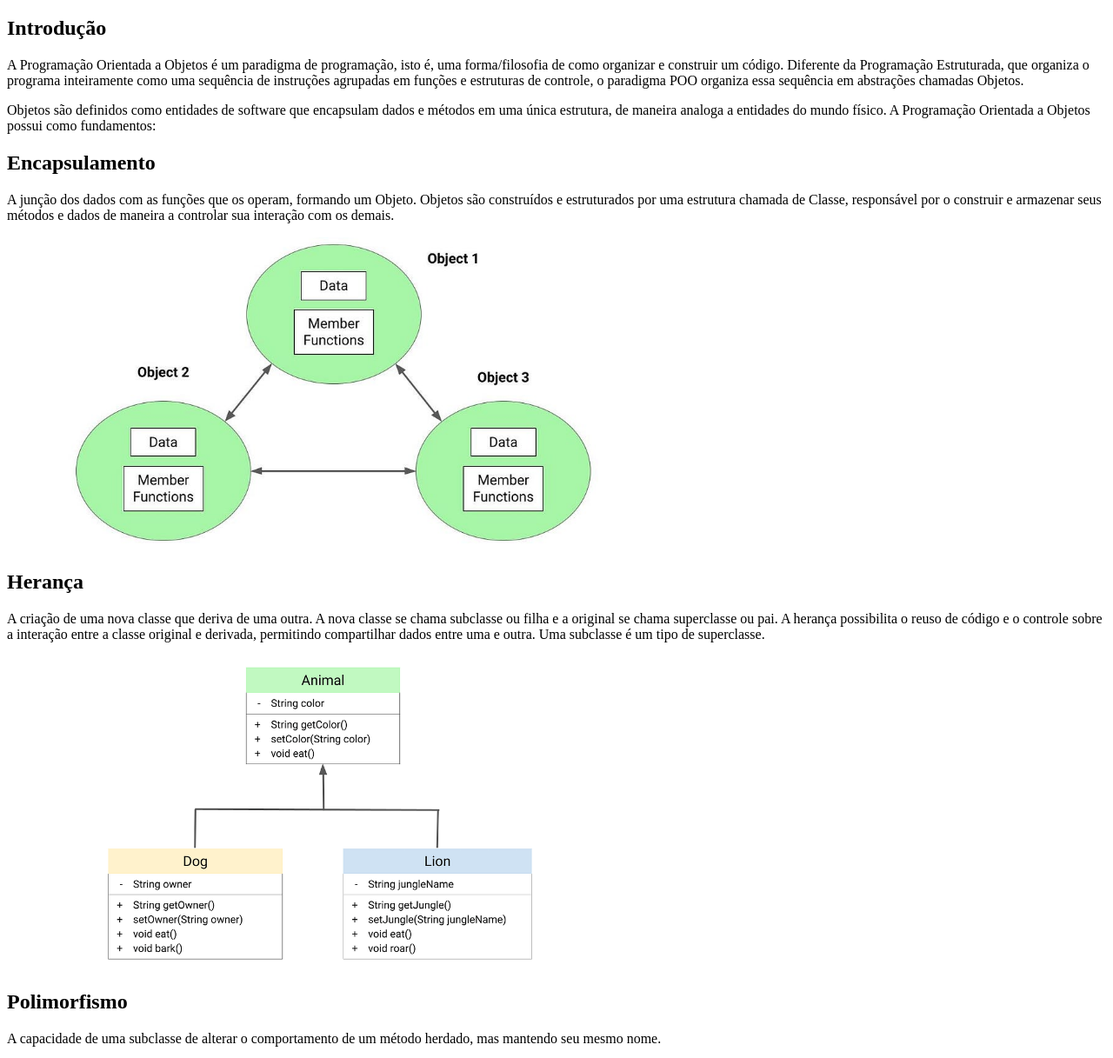
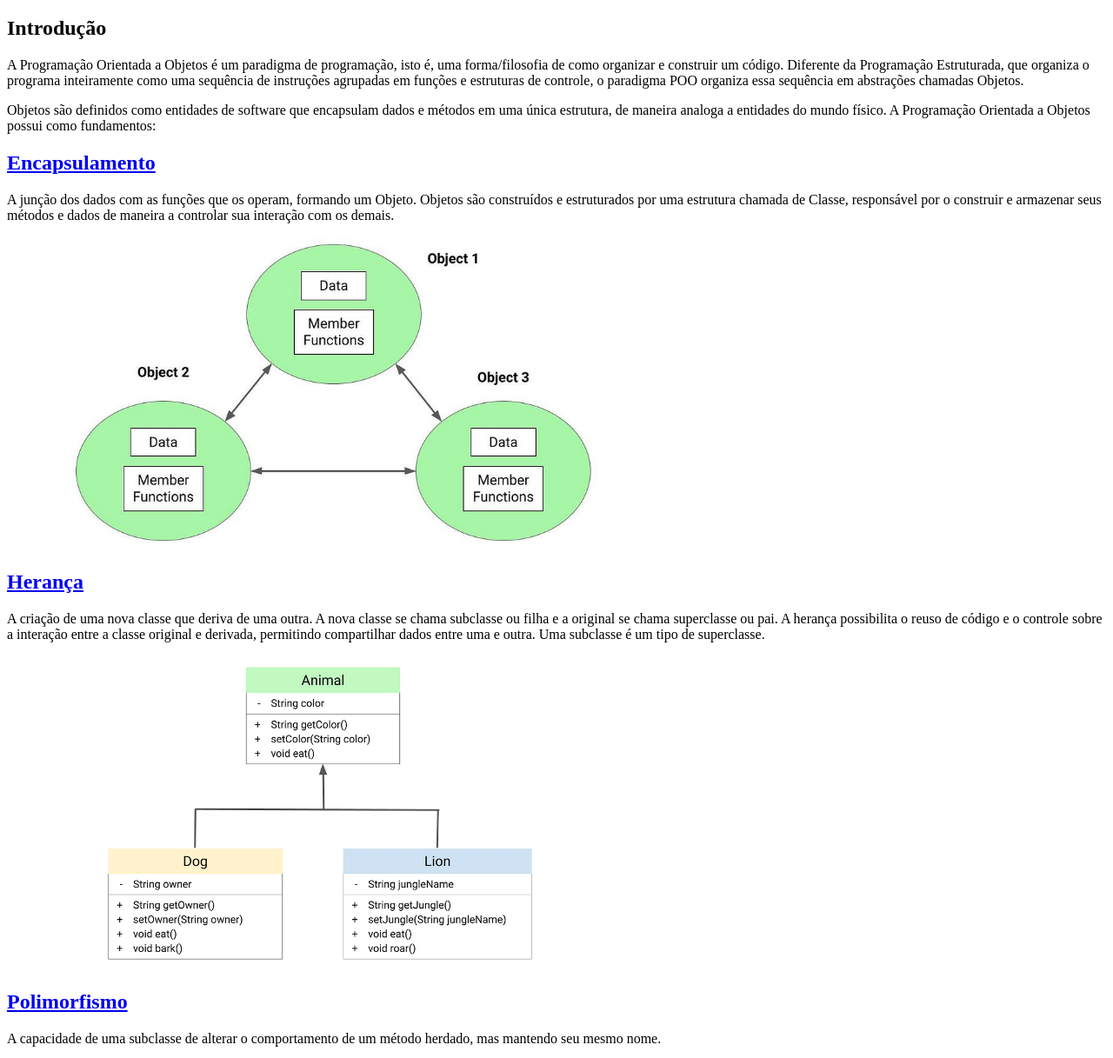
Before and after one commit to ArturBecker55/HTML, a plain HTML site: page index.html in a window 1280 px wide. Shown: the part 61-1278 px from the top of the page at 87% size. Drawn offline with Linux system fonts and the light colour scheme.

Commit message:
bug fixing

```diff
--- a/index.html
+++ b/index.html
@@ -24,7 +24,7 @@
         </section>
 
         <section>
-            <h2><a href="https://en.wikipedia.org/wiki/Encapsulation_(computer_programming)" target="_blank"></a>Encapsulamento</h2>
+            <h2><a href="https://en.wikipedia.org/wiki/Encapsulation_(computer_programming)" target="_blank">Encapsulamento</a></h2>
             <p>
                     A junção dos dados com as funções que os operam, formando um Objeto.
                 Objetos são construídos e estruturados por uma estrutura chamada de Classe,
@@ -36,7 +36,7 @@
         </section>
 
         <section>
-            <h2><a href="https://en.wikipedia.org/wiki/Inheritance_(object-oriented_programming)" target="_blank"></a>Herança</h2>
+            <h2><a href="https://en.wikipedia.org/wiki/Inheritance_(object-oriented_programming)" target="_blank">Herança</a></h2>
             <p>
                     A criação de uma nova classe que deriva de uma outra.
                 A nova classe se chama subclasse ou filha e a original se chama superclasse ou pai.
@@ -49,7 +49,7 @@
         </section>
 
         <section>
-            <h2><a href="https://en.wikipedia.org/wiki/Polymorphism_(computer_science)" target="_blank"></a>Polimorfismo</h2>
+            <h2><a href="https://en.wikipedia.org/wiki/Polymorphism_(computer_science)" target="_blank">Polimorfismo</a></h2>
             <p>
                 A capacidade de uma subclasse de alterar o comportamento de um método herdado, mas mantendo seu mesmo nome.
             </p>
@@ -59,7 +59,7 @@
         </section>
 
         <section>
-            <h2><a href="https://en.wikipedia.org/wiki/Abstraction_(computer_science)" target="_blank"></a>Abstração</h2>
+            <h2><a href="https://en.wikipedia.org/wiki/Abstraction_(computer_science)" target="_blank">Abstração</a></h2>
             <p>
                 Uma propriedade emergente das classes que permite sua aplicação sem a necessidade do desenvolvedor entender ou ter acesso a seu algoritmo.
             </p>
```
